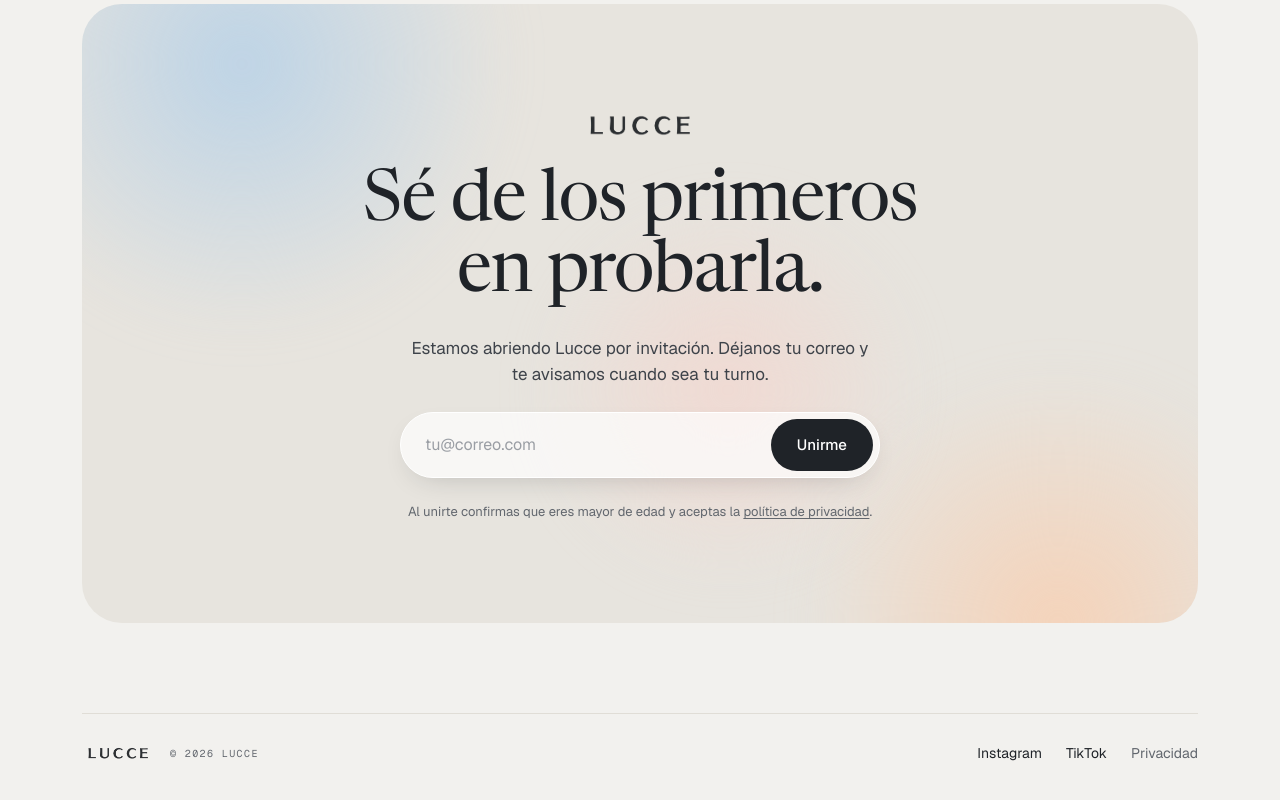
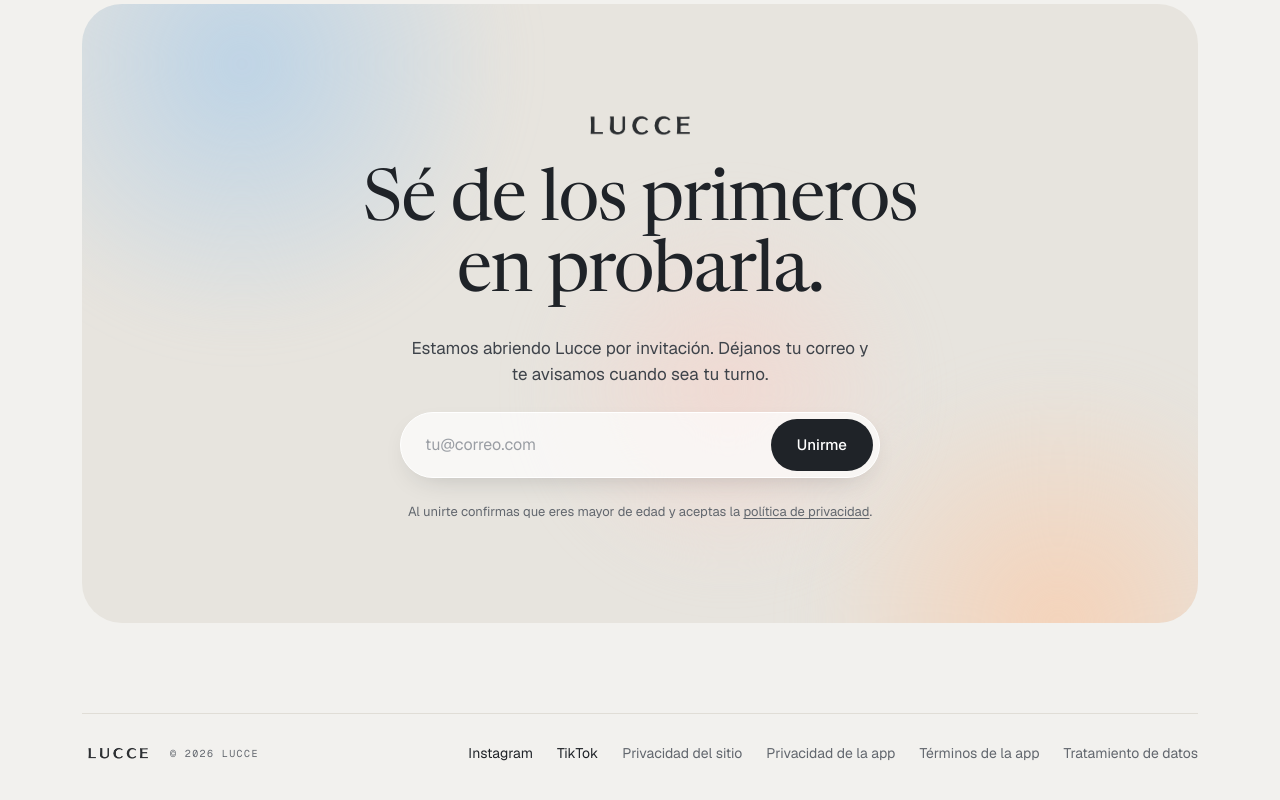
Before and after one commit to Lucce-app/web-service, a plain HTML site: page index.html in a window 1280 px wide. Shown: the part 5967-6767 px from the top of the page. Drawn offline with nearby package versions, Linux system fonts and the light colour scheme; a script that the page names is missing.

Commit message:
Pie: enlaces a los documentos legales de la app (lucce-poc#255)
Co-Authored-By: Claude Opus 5.5 <noreply@anthropic.com>

```diff
--- a/index.html
+++ b/index.html
@@ -792,7 +792,10 @@ input:focus{outline:none}
       <div style="display:flex;flex-wrap:wrap;gap:8px 24px;font-family:'Geist',sans-serif;font-size:14px">
         <a href="https://www.instagram.com/lucce.app/" target="_blank" rel="noopener noreferrer">Instagram</a>
         <a href="https://www.tiktok.com/@lucce.app" target="_blank" rel="noopener noreferrer">TikTok</a>
-        <a href="privacidad.html" style="color:#62676E">Privacidad</a>
+        <a href="privacidad.html" style="color:#62676E">Privacidad del sitio</a>
+        <a href="app-privacidad.html" style="color:#62676E">Privacidad de la app</a>
+        <a href="app-terminos.html" style="color:#62676E">Términos de la app</a>
+        <a href="app-autorizacion.html" style="color:#62676E">Tratamiento de datos</a>
       </div>
     </div>
   </footer>
```
